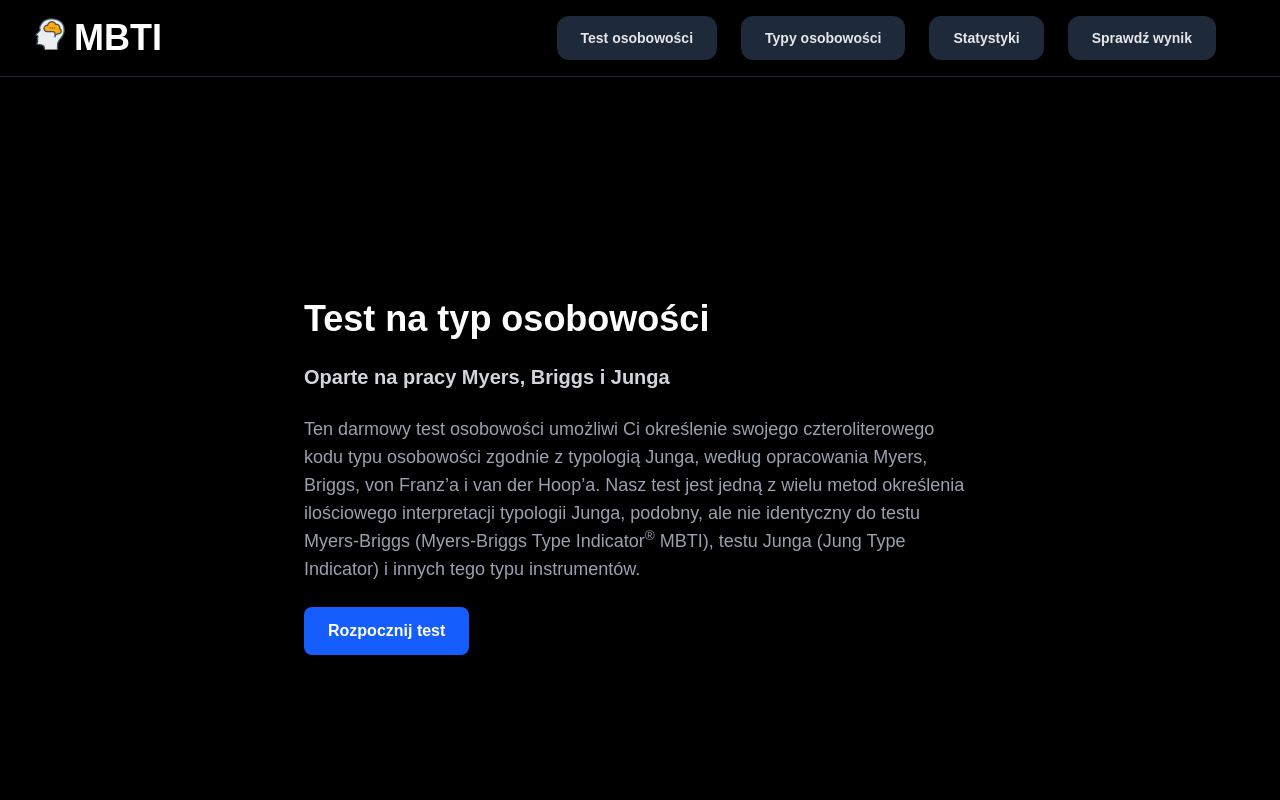
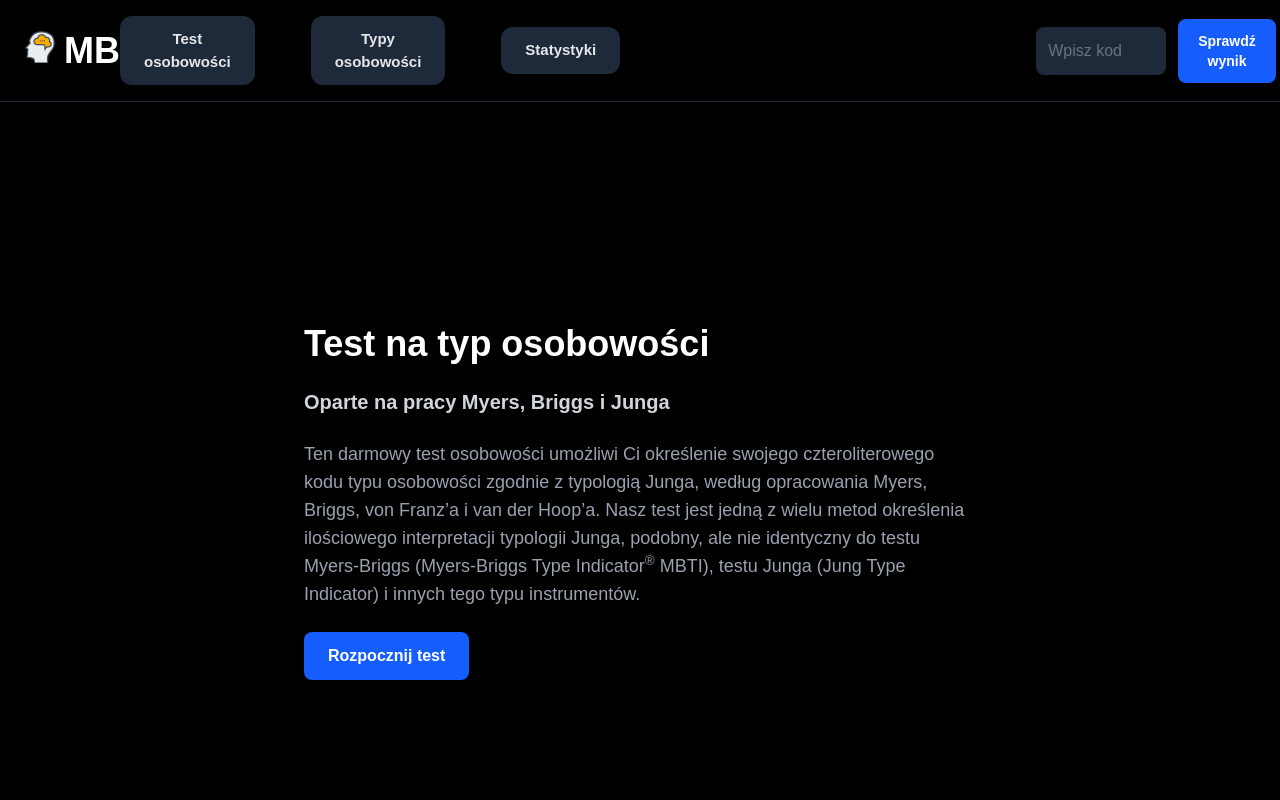
Before and after one commit to arekminajj/personality-test-web-app, a Next.js app: page / in a window 1280 px wide. Shown: the top 800 px of the page. Built offline with nearby package versions, Linux system fonts and the light colour scheme.

Commit message:
header update - added mobile support

```diff
--- a/package.json
+++ b/package.json
@@ -13,6 +13,7 @@
     "next": "15.3.2",
     "react": "^19.0.0",
     "react-dom": "^19.0.0",
+    "react-icons": "^5.5.0",
     "recharts": "^2.15.3"
   },
   "devDependencies": {
--- a/src/app/layout.js
+++ b/src/app/layout.js
@@ -1,7 +1,6 @@
 import Header from "@/components/Header";
 import { Geist, Geist_Mono } from "next/font/google";
 import "./globals.css";
-import Link from "next/link";
 
 const geistSans = Geist({
   variable: "--font-geist-sans",
@@ -24,12 +23,7 @@ export default function RootLayout({ children }) {
       <body
         className={`${geistSans.variable} ${geistMono.variable} antialiased`}
       >
-        <body
-          className={`${geistSans.variable} ${geistMono.variable} antialiased`}
-        >
-          <Header />
-          {children}
-        </body>
+        <Header />
         {children}
       </body>
     </html>
--- a/src/components/Header.jsx
+++ b/src/components/Header.jsx
@@ -1,23 +1,27 @@
 "use client";
 import Link from "next/link";
 import { usePathname } from "next/navigation";
+import { useState } from "react";
+import { HiMenu, HiX } from "react-icons/hi";
 
 const navLinks = [
   { href: "/quiz", label: "Test osobowości" },
   { href: "/types", label: "Typy osobowości" },
   { href: "/stats", label: "Statystyki" },
-  { href: "/check", label: "Sprawdź wynik" },
 ];
 
 export default function Header() {
   const pathname = usePathname();
+  const [open, setOpen] = useState(false);
+  const [code, setCode] = useState("");
 
   return (
     <header className="bg-black border-b border-gray-800 px-6 py-4">
-      <div className="max-w-6xl mx-auto flex items-center justify-start gap-6">
+      <div className="max-w-8xl mx-auto flex items-center justify-between">
+        {/* Logo */}
         <Link
           href="/"
-          className="ml-[-30px] flex items-center gap-2 text-4xl font-bold text-white hover:text-blue-500"
+          className="flex items-center gap-2 text-4xl font-bold text-white hover:text-blue-500"
         >
           <img
             src="/logo-icon.png"
@@ -27,24 +31,94 @@ export default function Header() {
           MBTI
         </Link>
 
-        <nav className="ml-auto flex gap-6">
+        {/* Nawigacja desktopowa */}
+        <div className="hidden md:flex gap-14 ml-auto items-center">
           {navLinks.map((link) => (
             <Link
               key={link.href}
               href={link.href}
-              className={`px-6 py-3 rounded-xl text-center text-sm font-semibold transition duration-200
+              className={`px-6 py-3 rounded-xl text-center text-[15px] font-semibold transition duration-200
         ${
           pathname === link.href
             ? "bg-blue-600 text-white"
             : "bg-gray-800 text-gray-200 hover:bg-blue-700 hover:text-white"
-        }
-      `}
+        }`}
             >
               {link.label}
             </Link>
           ))}
+
+          <div className="flex items-center gap-3 ml-[360px]">
+            <input
+              type="text"
+              value={code}
+              onChange={(e) => setCode(e.target.value)}
+              placeholder="Wpisz kod"
+              className="w-[130px] pl-3 pr-4 py-3 rounded-lg bg-gray-800 text-white placeholder-gray-500 text-[16px] outline-none"
+            />
+            <button
+              onClick={() => {
+                if (code.trim()) {
+                  window.location.href = `/result/${code.trim()}`;
+                }
+              }}
+              className="px-5 py-3 bg-blue-600 hover:bg-blue-700 text-white text-sm font-semibold rounded-lg"
+            >
+              Sprawdź wynik
+            </button>
+          </div>
+        </div>
+
+        {/* Ikona menu na mobile */}
+        <button
+          onClick={() => setOpen(!open)}
+          className="md:hidden text-white text-3xl"
+        >
+          {open ? <HiX /> : <HiMenu />}
+        </button>
+      </div>
+
+      {/* Rozwijane menu mobilne */}
+      {open && (
+        <nav className="md:hidden mt-4 flex flex-col gap-2 px-4">
+          {navLinks.map((link) => (
+            <Link
+              key={link.href}
+              href={link.href}
+              onClick={() => setOpen(false)}
+              className={`block w-full px-6 py-3 rounded-xl text-center text-sm font-semibold transition
+        ${
+          pathname === link.href
+            ? "bg-blue-600 text-white"
+            : "bg-gray-800 text-gray-200 hover:bg-blue-700 hover:text-white"
+        }`}
+            >
+              {link.label}
+            </Link>
+          ))}
+
+          <div className="flex flex-col gap-3 mt-4">
+            <input
+              type="text"
+              value={code}
+              onChange={(e) => setCode(e.target.value)}
+              placeholder="Wpisz kod"
+              className="w-full pl-3 pr-4 py-3 rounded-lg bg-gray-800 text-white placeholder-gray-500 text-[16px] outline-none"
+            />
+            <button
+              onClick={() => {
+                if (code.trim()) {
+                  setOpen(false);
+                  window.location.href = `/result/${code.trim()}`;
+                }
+              }}
+              className="px-5 py-3 bg-blue-600 hover:bg-blue-700 text-white text-[15px] font-semibold rounded-lg"
+            >
+              Sprawdź wynik
+            </button>
+          </div>
         </nav>
-      </div>
+      )}
     </header>
   );
 }
```
Also changed, not shown: 1 other file (tests, documents, lock files or other folders).
